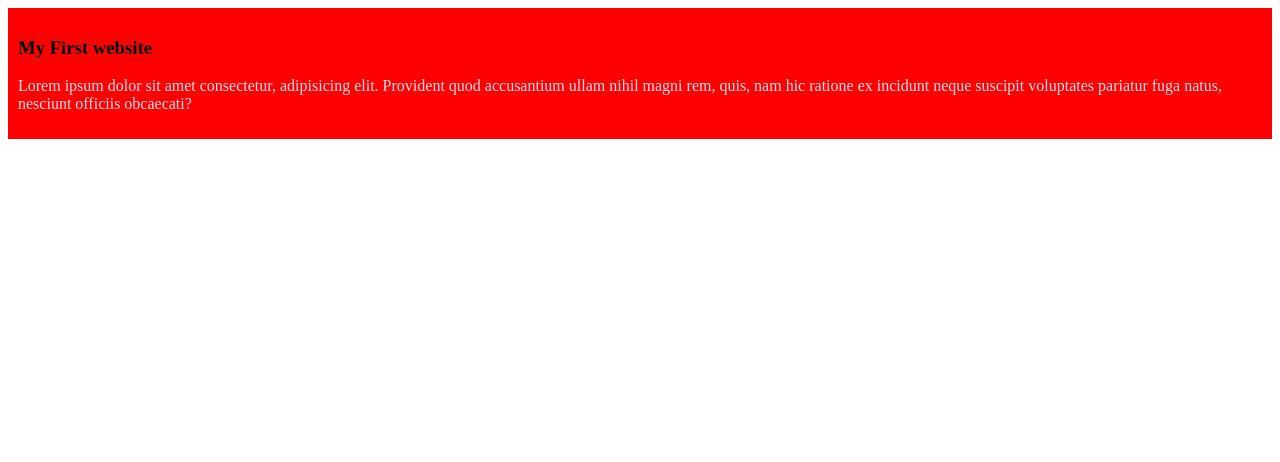
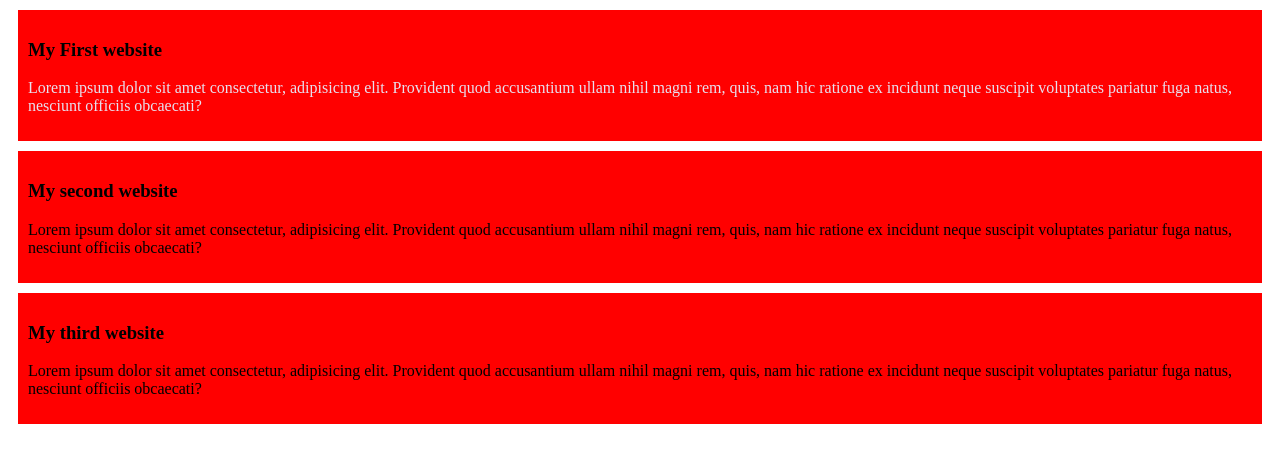
Before and after one commit to nosratict14023/my-simple-website, a plain HTML site: page index.html in a window 1280 px wide. Drawn offline with Linux system fonts and the light colour scheme.

Commit message:
added the second and third blogs

```diff
--- a/index.html
+++ b/index.html
@@ -10,6 +10,12 @@
     <div><h3>My First website</h3>
         <p style="color: rgb(231, 224, 238);">Lorem ipsum dolor sit amet consectetur, adipisicing elit. Provident quod accusantium ullam nihil magni rem, quis, nam hic ratione ex incidunt neque suscipit voluptates pariatur fuga natus, nesciunt officiis obcaecati?</p>
         </div>
+        <div><h3>My second website</h3>
+            <p >Lorem ipsum dolor sit amet consectetur, adipisicing elit. Provident quod accusantium ullam nihil magni rem, quis, nam hic ratione ex incidunt neque suscipit voluptates pariatur fuga natus, nesciunt officiis obcaecati?</p>
+            </div>
+            <div><h3>My third website</h3>
+                <p >Lorem ipsum dolor sit amet consectetur, adipisicing elit. Provident quod accusantium ullam nihil magni rem, quis, nam hic ratione ex incidunt neque suscipit voluptates pariatur fuga natus, nesciunt officiis obcaecati?</p>
+                </div>
     </body>
 </body>
 </html>
--- a/style/blog.css
+++ b/style/blog.css
@@ -1,4 +1,5 @@
 div{
     background-color:red;
     padding: 10px;
+    margin: 10px;
 }
```
